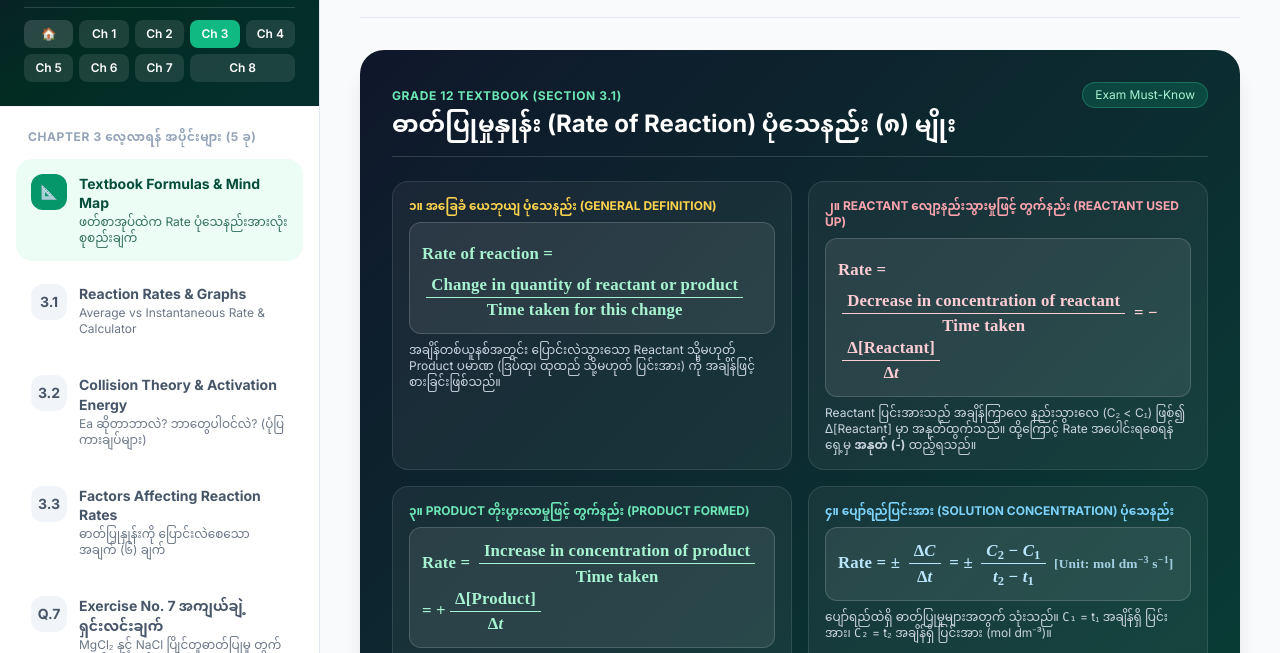
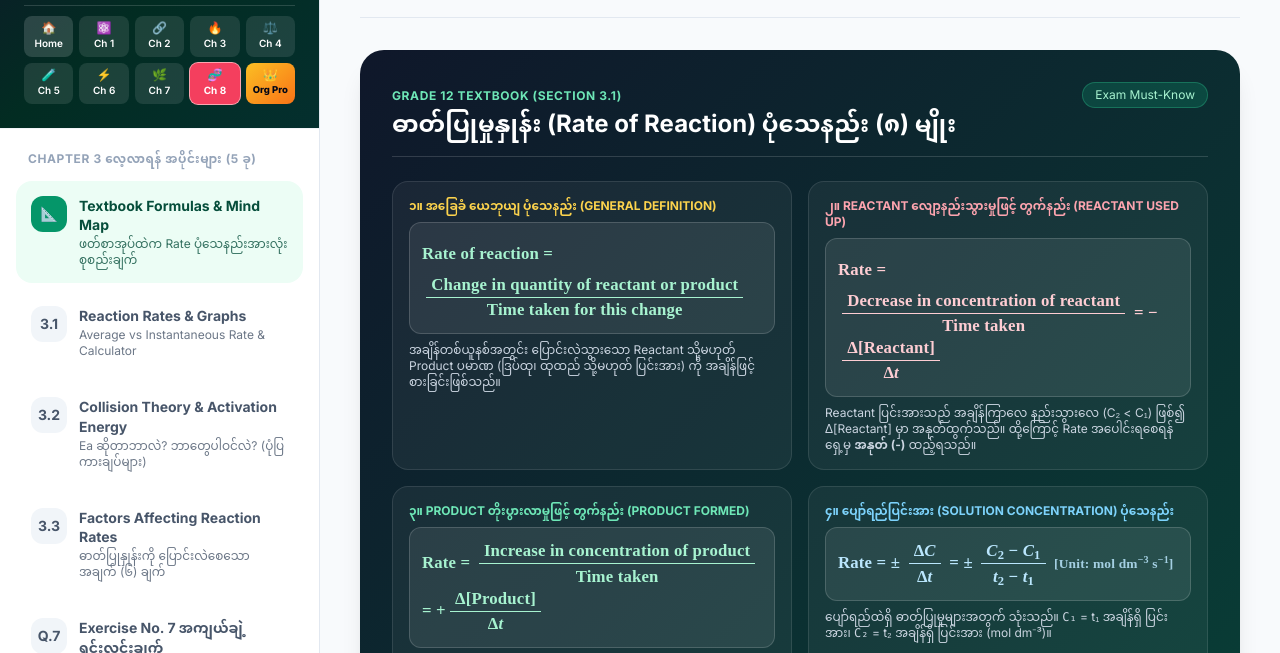
Before and after one commit to berrycran976-star/Grade-12-chem-chapter-1to8-summary-, a plain HTML site: page chapter3.html in a window 1280 px wide. Shown: the part 141-794 px from the top of the page. Drawn offline with nearby package versions, Linux system fonts and the light colour scheme.

Commit message:
Revamp cross-chapter navigation bar with icons
Updated the cross-chapter navigation bar to include titles and icons for better accessibility and user experience.

```diff
--- a/chapter3.html
+++ b/chapter3.html
@@ -135,17 +135,48 @@
                 <h2 class="mt-3 text-lg font-bold tracking-tight leading-snug">Chapter 3: Chemical Kinetics: Rates of Reaction</h2>
                 <p class="mt-1 text-xs text-emerald-200/85">ပုံသေနည်းအစုံ၊ Ea ရှင်းလင်းချက်နှင့် Exercise No.7</p>
 
-                <!-- Cross-Chapter Page Navigation Bar -->
-                <div class="mt-4 pt-3 border-t border-white/15 grid grid-cols-5 gap-1.5">
-                    <a href="index.html" class="text-center py-1.5 px-1 rounded-lg bg-white/15 hover:bg-white/25 text-xs font-semibold text-white transition">🏠</a>
-                    <a href="chapter1.html" class="text-center py-1.5 px-1 rounded-lg bg-white/10 hover:bg-white/25 text-xs font-semibold text-white transition">Ch 1</a>
-                    <a href="chapter2.html" class="text-center py-1.5 px-1 rounded-lg bg-white/10 hover:bg-white/25 text-xs font-semibold text-white transition">Ch 2</a>
-                    <a href="chapter3.html" class="text-center py-1.5 px-1 rounded-lg bg-emerald-500 text-xs font-semibold text-white shadow-xs">Ch 3</a>
-                    <a href="chapter4.html" class="text-center py-1.5 px-1 rounded-lg bg-white/10 hover:bg-white/25 text-xs font-semibold text-white transition">Ch 4</a>
-                    <a href="chapter5.html" class="text-center py-1.5 px-1 rounded-lg bg-white/10 hover:bg-white/25 text-xs font-semibold text-white transition">Ch 5</a>
-                    <a href="chapter6.html" class="text-center py-1.5 px-1 rounded-lg bg-white/10 hover:bg-white/25 text-xs font-semibold text-white transition">Ch 6</a>
-                    <a href="chapter7.html" class="text-center py-1.5 px-1 rounded-lg bg-white/10 hover:bg-white/25 text-xs font-semibold text-white transition">Ch 7</a>
-                    <a href="chapter8.html" class="col-span-2 text-center py-1.5 px-1 rounded-lg bg-white/10 hover:bg-white/25 text-xs font-semibold text-white transition">Ch 8</a>
+               <!-- Cross-Chapter Page Navigation Bar (10 Items: Home, Ch 1–8, Organic Pro) -->
+                <div class="mt-3.5 pt-2.5 border-t border-white/15 grid grid-cols-5 gap-1.5">
+                    <a href="index.html" class="flex flex-col items-center justify-center py-1.5 px-1 rounded-lg bg-white/15 hover:bg-white/25 text-[10px] font-semibold text-white transition" title="Home">
+                        <span class="text-xs leading-none">🏠</span>
+                        <span class="mt-0.5">Home</span>
+                    </a>
+                    <a href="chapter1.html" class="flex flex-col items-center justify-center py-1.5 px-1 rounded-lg bg-white/10 hover:bg-white/25 text-[10px] font-semibold text-white transition" title="Chapter 1">
+                        <span class="text-xs leading-none">⚛️</span>
+                        <span class="mt-0.5">Ch 1</span>
+                    </a>
+                    <a href="chapter2.html" class="flex flex-col items-center justify-center py-1.5 px-1 rounded-lg bg-white/10 hover:bg-white/25 text-[10px] font-semibold text-white transition" title="Chapter 2">
+                        <span class="text-xs leading-none">🔗</span>
+                        <span class="mt-0.5">Ch 2</span>
+                    </a>
+                    <a href="chapter3.html" class="flex flex-col items-center justify-center py-1.5 px-1 rounded-lg bg-white/10 hover:bg-white/25 text-[10px] font-semibold text-white transition" title="Chapter 3">
+                        <span class="text-xs leading-none">🔥</span>
+                        <span class="mt-0.5">Ch 3</span>
+                    </a>
+                    <a href="chapter4.html" class="flex flex-col items-center justify-center py-1.5 px-1 rounded-lg bg-white/10 hover:bg-white/25 text-[10px] font-semibold text-white transition" title="Chapter 4">
+                        <span class="text-xs leading-none">⚖️</span>
+                        <span class="mt-0.5">Ch 4</span>
+                    </a>
+                    <a href="chapter5.html" class="flex flex-col items-center justify-center py-1.5 px-1 rounded-lg bg-white/10 hover:bg-white/25 text-[10px] font-semibold text-white transition" title="Chapter 5">
+                        <span class="text-xs leading-none">🧪</span>
+                        <span class="mt-0.5">Ch 5</span>
+                    </a>
+                    <a href="chapter6.html" class="flex flex-col items-center justify-center py-1.5 px-1 rounded-lg bg-white/10 hover:bg-white/25 text-[10px] font-semibold text-white transition" title="Chapter 6">
+                        <span class="text-xs leading-none">⚡</span>
+                        <span class="mt-0.5">Ch 6</span>
+                    </a>
+                    <a href="chapter7.html" class="flex flex-col items-center justify-center py-1.5 px-1 rounded-lg bg-white/10 hover:bg-white/25 text-[10px] font-semibold text-white transition" title="Chapter 7">
+                        <span class="text-xs leading-none">🌿</span>
+                        <span class="mt-0.5">Ch 7</span>
+                    </a>
+                    <a href="chapter8.html" class="flex flex-col items-center justify-center py-1.5 px-1 rounded-lg bg-rose-500 text-[10px] font-bold text-white shadow-xs ring-1 ring-rose-300" title="Chapter 8 (Active)">
+                        <span class="text-xs leading-none">🧬</span>
+                        <span class="mt-0.5">Ch 8</span>
+                    </a>
+                    <a href="organic_pro.html" class="flex flex-col items-center justify-center py-1.5 px-1 rounded-lg bg-gradient-to-br from-amber-400 to-orange-500 hover:from-amber-300 hover:to-orange-400 text-[9.5px] font-extrabold text-slate-950 shadow-xs transition" title="Organic Pro">
+                        <span class="text-xs leading-none">👑</span>
+                        <span class="mt-0.5">Org Pro</span>
+                    </a>
                 </div>
             </div>
 
```
